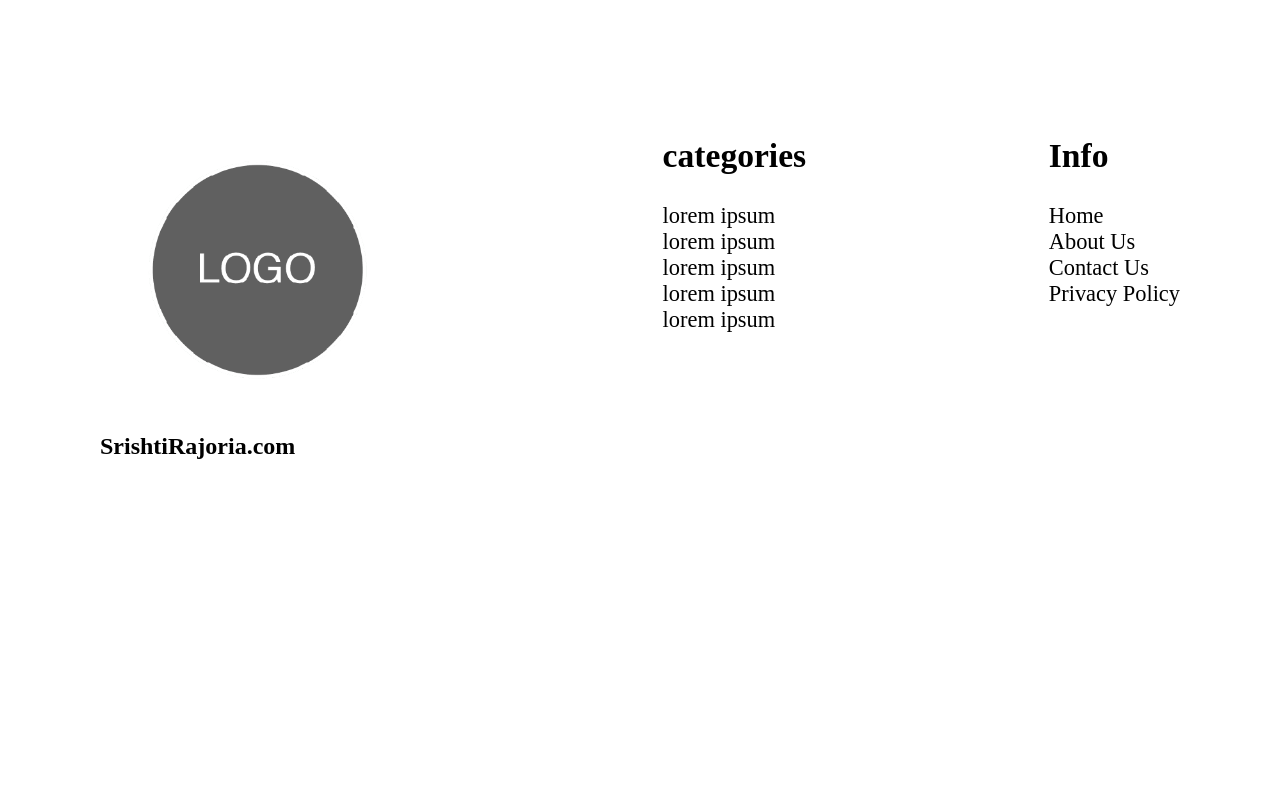
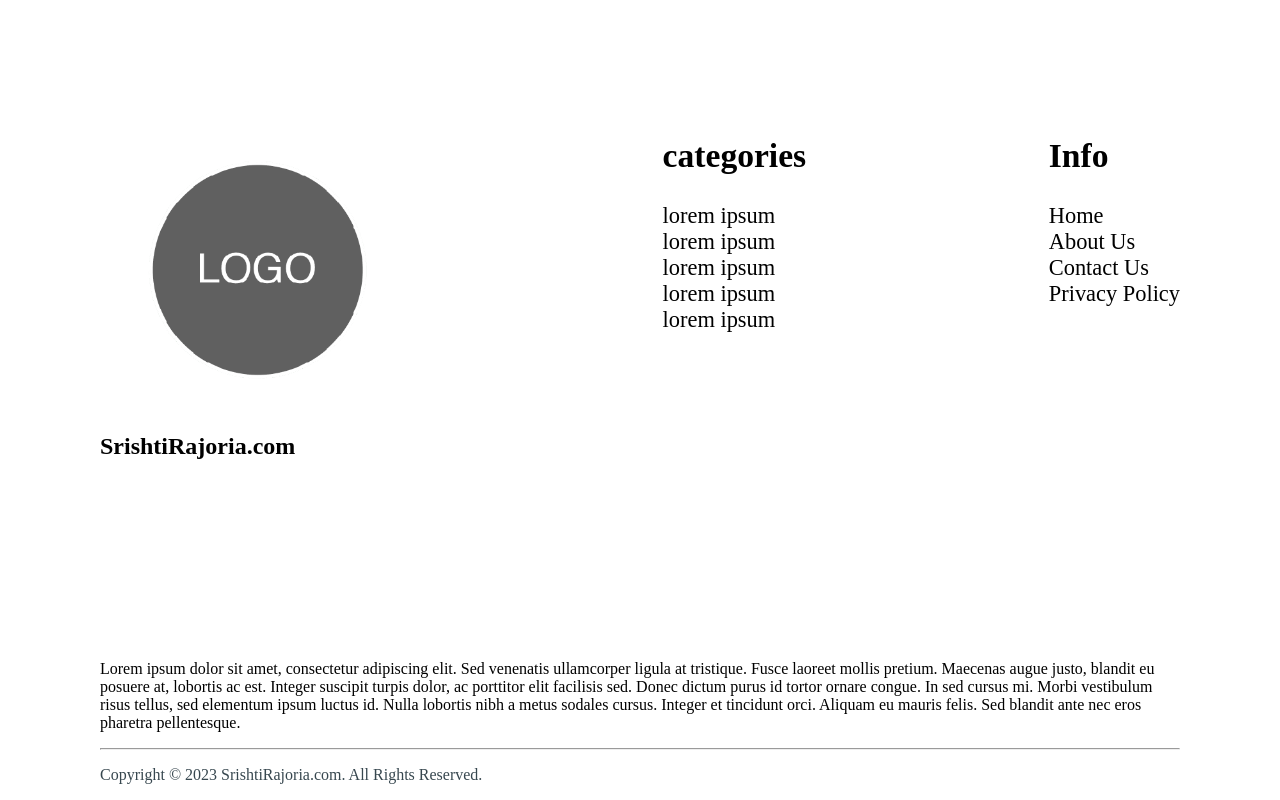
Before and after one commit to lakshayrajouri/ProjectSrishti, a plain HTML site: page index.html in a window 1280 px wide. Shown: the part 1766-2566 px from the top of the page. Before the commit the page ends 2426 px from the top, so only its background shows below. Drawn offline with Linux system fonts and the light colour scheme.

Commit message:
Update index.html

```diff
--- a/index.html
+++ b/index.html
@@ -70,6 +70,12 @@
         </div>
     </section>
 
+    <section class="description">
+        <p>Lorem ipsum dolor sit amet, consectetur adipiscing elit. Sed venenatis ullamcorper ligula at tristique. Fusce laoreet mollis pretium. Maecenas augue justo, blandit eu posuere at, lobortis ac est. Integer suscipit turpis dolor, ac porttitor elit facilisis sed. Donec dictum purus id tortor ornare congue. In sed cursus mi. Morbi vestibulum risus tellus, sed elementum ipsum luctus id. Nulla lobortis nibh a metus sodales cursus. Integer et tincidunt orci. Aliquam eu mauris felis. Sed blandit ante nec eros pharetra pellentesque.</p>
+        <hr>
+        <p style="color: #37474f;">Copyright © 2023 SrishtiRajoria.com. All Rights Reserved.</p>
+    </section>
+
     <!-- <script src="index.js"></script> -->
 </body>
 </html>
```
